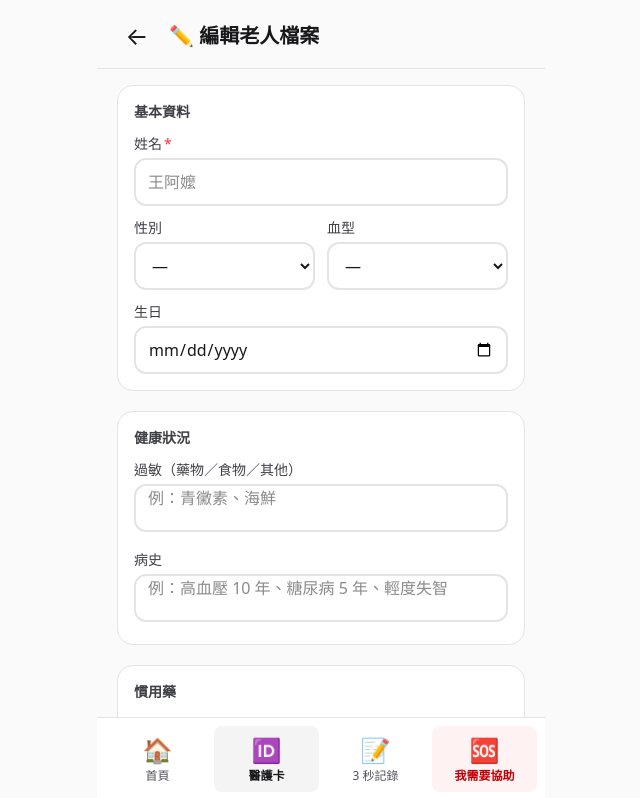
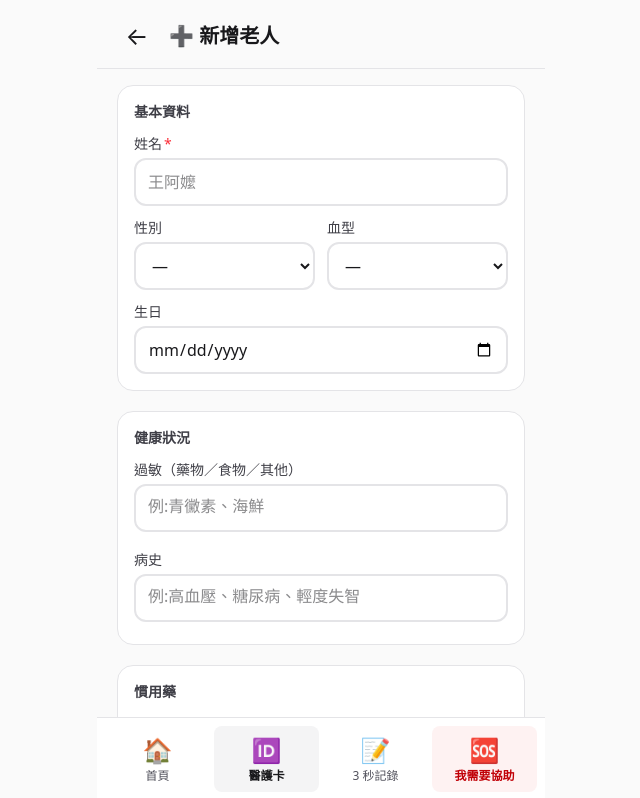
Before and after one commit to YuriCrystal/caretaiwan, a Next.js app: page /card/edit in a window 1280 px wide. Shown: the top 798 px of the page, without its empty margins (319-959 px from the left). Built offline with nearby package versions, Linux system fonts and the light colour scheme.

Commit message:
修：iOS 安全區、離線快取 JS、#13 血壓短句、多老人切換

```diff
--- a/src/app/card/edit/page.tsx
+++ b/src/app/card/edit/page.tsx
@@ -1,27 +1,34 @@
 "use client";
 
-import { useEffect, useState } from "react";
+import { Suspense, useEffect, useState } from "react";
 import Link from "next/link";
-import { useRouter } from "next/navigation";
+import { useRouter, useSearchParams } from "next/navigation";
 import {
-  getElder,
-  saveElder,
+  getElderById,
+  upsertElder,
+  deleteElder,
   emptyElder,
+  setActiveElder,
   type Elder,
   type Medication,
   type Contact,
 } from "@/lib/elder";
 
-export default function EditElderPage() {
+function EditElderInner() {
   const router = useRouter();
+  const searchParams = useSearchParams();
+  const id = searchParams.get("id") ?? "new";
   const [elder, setElder] = useState<Elder>(emptyElder());
   const [loaded, setLoaded] = useState(false);
+  const [confirmDelete, setConfirmDelete] = useState(false);
 
   useEffect(() => {
-    const existing = getElder();
-    if (existing) setElder(existing);
+    if (id !== "new") {
+      const e = getElderById(id);
+      if (e) setElder(e);
+    }
     setLoaded(true);
-  }, []);
+  }, [id]);
 
   const update = <K extends keyof Elder>(k: K, v: Elder[K]) =>
     setElder((e) => ({ ...e, [k]: v }));
@@ -47,7 +54,13 @@ export default function EditElderPage() {
     update("contacts", elder.contacts.filter((_, idx) => idx !== i));
 
   const handleSave = () => {
-    saveElder(elder);
+    const saved = upsertElder(elder);
+    setActiveElder(saved.elders[saved.elders.length - 1].id);
+    router.push("/card");
+  };
+
+  const handleDelete = () => {
+    if (id !== "new") deleteElder(id);
     router.push("/card");
   };
 
@@ -64,11 +77,12 @@ export default function EditElderPage() {
         >
           ←
         </Link>
-        <h1 className="text-xl font-bold">✏️ 編輯老人檔案</h1>
+        <h1 className="text-xl font-bold">
+          {id === "new" ? "➕ 新增老人" : "✏️ 編輯檔案"}
+        </h1>
       </header>
 
       <div className="px-5 pt-4 space-y-5">
-        {/* Basic */}
         <FormSection title="基本資料">
           <Field label="姓名" required>
             <input
@@ -116,44 +130,39 @@ export default function EditElderPage() {
           </Field>
         </FormSection>
 
-        {/* Health */}
         <FormSection title="健康狀況">
           <Field label="過敏（藥物／食物／其他）">
             <textarea
               value={elder.allergies}
               onChange={(e) => update("allergies", e.target.value)}
-              placeholder="例：青黴素、海鮮"
+              placeholder="例:青黴素、海鮮"
               rows={2}
-              className={inputCls + " resize-none"}
+              className={inputCls + " resize-none py-2"}
             />
           </Field>
           <Field label="病史">
             <textarea
               value={elder.history}
               onChange={(e) => update("history", e.target.value)}
-              placeholder="例：高血壓 10 年、糖尿病 5 年、輕度失智"
+              placeholder="例:高血壓、糖尿病、輕度失智"
               rows={3}
-              className={inputCls + " resize-none"}
+              className={inputCls + " resize-none py-2"}
             />
           </Field>
         </FormSection>
 
-        {/* Medications */}
         <FormSection title="慣用藥">
           {elder.medications.length === 0 && (
             <p className="text-sm text-zinc-500 mb-2">尚未新增</p>
           )}
           <div className="space-y-3">
             {elder.medications.map((m, i) => (
-              <div
-                key={i}
-                className="p-3 bg-zinc-50 dark:bg-zinc-800 rounded-xl space-y-2"
-              >
+              <div key={i} className="p-3 bg-zinc-50 dark:bg-zinc-800 rounded-xl space-y-2">
                 <input
                   type="text"
                   value={m.name}
                   onChange={(e) => updateMed(i, "name", e.target.value)}
-                  placeholder="藥名（如：脈優錠）"
+                  placeholder="藥名（如:脈優錠）"
                   className={inputCls}
                 />
                 <div className="grid grid-cols-2 gap-2">
@@ -189,14 +198,13 @@ export default function EditElderPage() {
           </button>
         </FormSection>
 
-        {/* Doctor / Hospital */}
         <FormSection title="主治醫療">
           <Field label="主治醫師">
             <input
               type="text"
               value={elder.doctor}
               onChange={(e) => update("doctor", e.target.value)}
-              placeholder="例：陳醫師（內科）"
+              placeholder="例:陳醫師（內科）"
               className={inputCls}
             />
           </Field>
@@ -205,23 +213,19 @@ export default function EditElderPage() {
               type="text"
               value={elder.hospital}
               onChange={(e) => update("hospital", e.target.value)}
-              placeholder="例：台北榮總"
+              placeholder="例:台北榮總"
               className={inputCls}
             />
           </Field>
         </FormSection>
 
-        {/* Contacts */}
         <FormSection title="緊急聯絡人">
           {elder.contacts.length === 0 && (
             <p className="text-sm text-zinc-500 mb-2">尚未新增</p>
           )}
           <div className="space-y-3">
             {elder.contacts.map((c, i) => (
-              <div
-                key={i}
-                className="p-3 bg-zinc-50 dark:bg-zinc-800 rounded-xl space-y-2"
-              >
+              <div key={i} className="p-3 bg-zinc-50 dark:bg-zinc-800 rounded-xl space-y-2">
                 <div className="grid grid-cols-2 gap-2">
                   <input
                     type="text"
@@ -275,6 +279,43 @@ export default function EditElderPage() {
             <p className="text-xs text-zinc-500 text-center">請先填姓名</p>
           )}
         </div>
+
+        {/* Delete (existing only) */}
+        {id !== "new" && (
+          <div className="pt-4">
+            {!confirmDelete ? (
+              <button
+                onClick={() => setConfirmDelete(true)}
+                className="w-full h-12 border border-red-300 dark:border-red-800 text-red-600 dark:text-red-400 rounded-xl font-semibold active:bg-red-50 dark:active:bg-red-950"
+              >
+                🗑️ 刪除此筆檔案
+              </button>
+            ) : (
+              <div className="p-4 bg-red-50 dark:bg-red-950 border border-red-300 dark:border-red-800 rounded-xl">
+                <p className="font-semibold text-red-900 dark:text-red-100">
+                  確定刪除「{elder.name || "這位"}」？
+                </p>
+                <p className="text-xs text-red-800 dark:text-red-200 mt-1">
+                  刪除後無法復原（本地資料）
+                </p>
+                <div className="flex gap-2 mt-3">
+                  <button
+                    onClick={() => setConfirmDelete(false)}
+                    className="flex-1 h-12 bg-white dark:bg-zinc-900 rounded-xl font-semibold border border-zinc-200 dark:border-zinc-800"
+                  >
+                    取消
+                  </button>
+                  <button
+                    onClick={handleDelete}
+                    className="flex-1 h-12 bg-red-600 active:bg-red-700 text-white rounded-xl font-semibold"
+                  >
+                    確定刪除
+                  </button>
+                </div>
+              </div>
+            )}
+          </div>
+        )}
       </div>
     </main>
   );
@@ -286,9 +327,7 @@ const inputCls =
 function FormSection({ title, children }: { title: string; children: React.ReactNode }) {
   return (
     <section className="p-4 bg-white dark:bg-zinc-900 rounded-2xl border border-zinc-200 dark:border-zinc-800">
-      <h2 className="text-sm font-bold text-zinc-700 dark:text-zinc-300 mb-3">
-        {title}
-      </h2>
+      <h2 className="text-sm font-bold text-zinc-700 dark:text-zinc-300 mb-3">{title}</h2>
       <div className="space-y-3">{children}</div>
     </section>
   );
@@ -313,3 +352,11 @@ function Field({
     </div>
   );
 }
+
+export default function EditElderPage() {
+  return (
+    <Suspense fallback={<main className="flex flex-col flex-1 pb-32" />}>
+      <EditElderInner />
+    </Suspense>
+  );
+}
--- a/src/app/card/page.tsx
+++ b/src/app/card/page.tsx
@@ -2,26 +2,43 @@
 
 import { useEffect, useState } from "react";
 import Link from "next/link";
-import { getElder, calculateAge, type Elder } from "@/lib/elder";
+import {
+  getStore,
+  setActiveElder,
+  calculateAge,
+  type Elder,
+} from "@/lib/elder";
 
 export default function CardPage() {
-  const [elder, setElder] = useState<Elder | null>(null);
+  const [elders, setElders] = useState<Elder[]>([]);
+  const [activeId, setActiveId] = useState<string>("");
   const [loaded, setLoaded] = useState(false);
+  const [showSwitch, setShowSwitch] = useState(false);
 
   useEffect(() => {
-    setElder(getElder());
+    const s = getStore();
+    setElders(s.elders);
+    setActiveId(s.activeId || s.elders[0]?.id || "");
     setLoaded(true);
   }, []);
+
+  const elder = elders.find((e) => e.id === activeId) ?? elders[0] ?? null;
+
+  const handleSwitch = (id: string) => {
+    setActiveId(id);
+    setActiveElder(id);
+    setShowSwitch(false);
+  };
 
   if (!loaded) {
     return <main className="flex flex-col flex-1 pb-32" />;
   }
 
-  // No data: prompt to create
-  if (!elder || !elder.name) {
+  // Empty state
+  if (elders.length === 0) {
     return (
       <main className="flex flex-col flex-1 pb-32">
-        <Header />
+        <Header elderCount={0} />
         <div className="px-5 pt-8">
           <div className="p-8 bg-white dark:bg-zinc-900 rounded-2xl border-2 border-dashed border-zinc-300 dark:border-zinc-700 text-center">
             <div className="text-5xl mb-3">🆔</div>
@@ -30,7 +47,7 @@ export default function CardPage() {
               填寫後，這張卡片可在就醫時直接給醫護看
             </p>
             <Link
-              href="/card/edit"
+              href="/card/edit?id=new"
               className="inline-block px-6 h-12 leading-[3rem] bg-zinc-900 dark:bg-zinc-100 text-white dark:text-zinc-900 rounded-2xl font-bold"
             >
               建立檔案
@@ -41,18 +58,89 @@ export default function CardPage() {
     );
   }
 
+  if (!elder) {
+    return null;
+  }
+
   const age = calculateAge(elder.birthday);
-  const genderLabel = elder.gender === "male" ? "男" : elder.gender === "female" ? "女" : "";
+  const genderLabel =
+    elder.gender === "male" ? "男" : elder.gender === "female" ? "女" : "";
 
   return (
     <main className="flex flex-col flex-1 pb-32">
-      <Header />
+      <Header elderCount={elders.length} onSwitch={() => setShowSwitch(true)} />
+
+      {/* Switch sheet */}
+      {showSwitch && (
+        <div
+          className="fixed inset-0 bg-black/50 z-40 flex items-end justify-center"
+          onClick={() => setShowSwitch(false)}
+        >
+          <div
+            className="w-full max-w-md bg-white dark:bg-zinc-900 rounded-t-3xl p-5 pb-[calc(env(safe-area-inset-bottom)+1.5rem)]"
+            onClick={(e) => e.stopPropagation()}
+          >
+            <div className="w-12 h-1.5 bg-zinc-300 dark:bg-zinc-700 rounded-full mx-auto mb-4" />
+            <h2 className="text-lg font-bold mb-3">切換老人</h2>
+            <div className="space-y-2">
+              {elders.map((e) => {
+                const active = e.id === activeId;
+                return (
+                  <button
+                    key={e.id}
+                    onClick={() => handleSwitch(e.id)}
+                    className={`w-full flex items-center gap-3 p-4 rounded-xl border-2 ${
+                      active
+                        ? "border-zinc-900 dark:border-zinc-100 bg-zinc-100 dark:bg-zinc-800"
+                        : "border-zinc-200 dark:border-zinc-800 bg-white dark:bg-zinc-900 active:bg-zinc-50 dark:active:bg-zinc-800"
+                    }`}
+                  >
+                    <span className="text-2xl">👴</span>
+                    <div className="flex-1 text-left">
+                      <div className="font-semibold">{e.name || "未命名"}</div>
+                      <div className="text-xs text-zinc-500">
+                        {[
+                          e.gender === "male" ? "男" : e.gender === "female" ? "女" : null,
+                          calculateAge(e.birthday) !== null
+                            ? `${calculateAge(e.birthday)} 歲`
+                            : null,
+                          e.bloodType ? `${e.bloodType} 型` : null,
+                        ]
+                          .filter(Boolean)
+                          .join(" ・ ") || "—"}
+                      </div>
+                    </div>
+                    {active && (
+                      <span className="text-xs px-2 py-0.5 bg-zinc-900 text-zinc-50 dark:bg-zinc-100 dark:text-zinc-900 rounded-full">
+                        目前
+                      </span>
+                    )}
+                  </button>
+                );
+              })}
+              <Link
+                href="/card/edit?id=new"
+                className="w-full flex items-center justify-center gap-2 p-4 border-2 border-dashed border-zinc-300 dark:border-zinc-700 rounded-xl text-zinc-600 dark:text-zinc-400 font-semibold active:bg-zinc-50 dark:active:bg-zinc-800"
+              >
+                + 新增另一位
+              </Link>
+            </div>
+          </div>
+        </div>
+      )}
 
       <div className="px-5 pt-4 space-y-4">
         {/* Header card: name + key info */}
         <div className="p-5 bg-white dark:bg-zinc-900 rounded-2xl border-2 border-zinc-900 dark:border-zinc-100 shadow-sm">
-          <div className="text-xs text-zinc-500 mb-1">受照顧者 / Patient</div>
-          <div className="text-3xl font-bold tracking-tight">{elder.name}</div>
+          <div className="flex items-center justify-between">
+            <div className="text-xs text-zinc-500">受照顧者 / Patient</div>
+            {elders.length > 1 && (
+              <div className="text-xs text-zinc-500">
+                {elders.findIndex((e) => e.id === elder.id) + 1} / {elders.length}
+              </div>
+            )}
+          </div>
+          <div className="text-3xl font-bold tracking-tight mt-1">{elder.name}</div>
           <div className="flex items-center gap-3 mt-2 text-base text-zinc-700 dark:text-zinc-300">
             {genderLabel && <span>{genderLabel}</span>}
             {age !== null && <span>{age} 歲</span>}
@@ -64,14 +152,12 @@ export default function CardPage() {
           </div>
         </div>
 
-        {/* Allergies — most critical */}
         {elder.allergies && (
           <Section title="⚠️ 過敏" emphasis>
             <p className="text-base whitespace-pre-wrap leading-relaxed">{elder.allergies}</p>
           </Section>
         )}
 
-        {/* Medications */}
         {elder.medications.length > 0 && (
           <Section title="💊 慣用藥">
             <ul className="space-y-2">
@@ -87,14 +173,12 @@ export default function CardPage() {
           </Section>
         )}
 
-        {/* History */}
         {elder.history && (
           <Section title="📋 病史">
             <p className="text-base whitespace-pre-wrap leading-relaxed">{elder.history}</p>
           </Section>
         )}
 
-        {/* Doctor / Hospital */}
         {(elder.doctor || elder.hospital) && (
           <Section title="🏥 主治醫療">
             {elder.doctor && (
@@ -112,7 +196,6 @@ export default function CardPage() {
           </Section>
         )}
 
-        {/* Contacts */}
         {elder.contacts.length > 0 && (
           <Section title="📞 緊急聯絡人">
             <div className="space-y-2">
@@ -135,19 +218,24 @@ export default function CardPage() {
           </Section>
         )}
 
-        {/* Edit button */}
         <Link
-          href="/card/edit"
+          href={`/card/edit?id=${elder.id}`}
           className="block text-center py-3 text-sm text-zinc-500 dark:text-zinc-400 active:text-zinc-700 dark:active:text-zinc-200"
         >
-          ✏️ 編輯檔案
+          ✏️ 編輯這位的檔案
         </Link>
       </div>
     </main>
   );
 }
 
-function Header() {
+function Header({
+  elderCount,
+  onSwitch,
+}: {
+  elderCount: number;
+  onSwitch?: () => void;
+}) {
   return (
     <header className="px-5 pt-4 pb-3 flex items-center gap-3 border-b border-zinc-200 dark:border-zinc-800">
       <Link
@@ -156,7 +244,23 @@ function Header() {
       >
         ←
       </Link>
-      <h1 className="text-xl font-bold">🆔 醫護卡</h1>
+      <h1 className="text-xl font-bold flex-1">🆔 醫護卡</h1>
+      {elderCount > 1 && onSwitch && (
+        <button
+          onClick={onSwitch}
+          className="px-3 h-10 rounded-full bg-zinc-100 dark:bg-zinc-800 text-sm font-semibold active:bg-zinc-200 dark:active:bg-zinc-700"
+        >
+          ⇆ 切換 ({elderCount})
+        </button>
+      )}
+      {elderCount === 1 && (
+        <Link
+          href="/card/edit?id=new"
+          className="px-3 h-10 leading-10 rounded-full bg-zinc-100 dark:bg-zinc-800 text-sm font-semibold active:bg-zinc-200 dark:active:bg-zinc-700"
+        >
+          + 新增
+        </Link>
+      )}
     </header>
   );
 }
--- a/src/app/layout.tsx
+++ b/src/app/layout.tsx
@@ -16,6 +16,7 @@ export const viewport: Viewport = {
   maximumScale: 1,
   userScalable: false,
   themeColor: "#0f172a",
+  viewportFit: "cover", // iOS Dynamic Island / notch safe area
 };
 
 export default function RootLayout({
@@ -34,7 +35,7 @@ export default function RootLayout({
         />
       </head>
       <body className="min-h-full flex flex-col bg-zinc-50 dark:bg-zinc-950 text-zinc-900 dark:text-zinc-50 font-sans">
-        <div className="mx-auto w-full max-w-md min-h-screen flex flex-col">
+        <div className="mx-auto w-full max-w-md min-h-screen flex flex-col pt-[env(safe-area-inset-top)]">
           {children}
         </div>
         <BottomNav />
--- a/src/lib/elder.ts
+++ b/src/lib/elder.ts
@@ -1,53 +1,117 @@
-// 老人健康檔案（模組 C）— Phase 1 localStorage 版
-// Phase 2 將接 Supabase 雲端同步
+// 老人健康檔案（模組 C）— 支援多位老人
 
 export type Medication = {
-  name: string;       // 藥名
-  dose: string;       // 劑量（例：1 顆 / 5mg）
-  time: string;       // 時間（例：早餐後 / 三餐＋睡前）
+  name: string;
+  dose: string;
+  time: string;
 };
 
 export type Contact = {
   name: string;
-  relation: string;   // 與老人關係（例：女兒 / 兒子）
+  relation: string;
   phone: string;
 };
 
 export type Elder = {
-  name: string;          // 中文姓名
+  id: string;
+  name: string;
   gender: "male" | "female" | "";
-  birthday: string;      // YYYY-MM-DD
-  bloodType: string;     // A / B / O / AB / 不確定
-  history: string;       // 病史（多行）
-  allergies: string;     // 過敏（多行）
+  birthday: string;
+  bloodType: string;
+  history: string;
+  allergies: string;
   medications: Medication[];
-  doctor: string;        // 主治醫師
-  hospital: string;      // 主要就醫醫院
-  contacts: Contact[];   // 緊急聯絡人（家屬）
+  doctor: string;
+  hospital: string;
+  contacts: Contact[];
   updatedAt: number;
 };
 
-const KEY = "elder";
+type Store = {
+  elders: Elder[];
+  activeId: string;
+};
 
-export function getElder(): Elder | null {
+const KEY = "elderStore";
+const LEGACY_KEY = "elder"; // single-elder format from earlier version
+
+export function genId(): string {
+  return Math.random().toString(36).slice(2, 10) + Date.now().toString(36);
+}
+
+function migrateLegacy(): Store | null {
   if (typeof window === "undefined") return null;
+  const legacy = localStorage.getItem(LEGACY_KEY);
+  if (!legacy) return null;
+  try {
+    const parsed = JSON.parse(legacy);
+    if (parsed && parsed.name) {
+      const elder: Elder = { ...parsed, id: genId() };
+      const store: Store = { elders: [elder], activeId: elder.id };
+      localStorage.setItem(KEY, JSON.stringify(store));
+      localStorage.removeItem(LEGACY_KEY);
+      return store;
+    }
+  } catch {}
+  return null;
+}
+
+export function getStore(): Store {
+  if (typeof window === "undefined") return { elders: [], activeId: "" };
   try {
     const raw = localStorage.getItem(KEY);
-    if (!raw) return null;
-    return JSON.parse(raw) as Elder;
-  } catch {
-    return null;
+    if (raw) return JSON.parse(raw) as Store;
+  } catch {}
+  const migrated = migrateLegacy();
+  if (migrated) return migrated;
+  return { elders: [], activeId: "" };
+}
+
+export function saveStore(store: Store) {
+  if (typeof window === "undefined") return;
+  localStorage.setItem(KEY, JSON.stringify(store));
+}
+
+export function getActiveElder(): Elder | null {
+  const s = getStore();
+  return s.elders.find((e) => e.id === s.activeId) ?? s.elders[0] ?? null;
+}
+
+export function getElderById(id: string): Elder | null {
+  return getStore().elders.find((e) => e.id === id) ?? null;
+}
+
+export function setActiveElder(id: string) {
+  const s = getStore();
+  if (s.elders.find((e) => e.id === id)) {
+    s.activeId = id;
+    saveStore(s);
   }
 }
 
-export function saveElder(elder: Elder) {
-  if (typeof window === "undefined") return;
+export function upsertElder(elder: Elder): Store {
+  const s = getStore();
   elder.updatedAt = Date.now();
-  localStorage.setItem(KEY, JSON.stringify(elder));
+  if (!elder.id) elder.id = genId();
+  const idx = s.elders.findIndex((e) => e.id === elder.id);
+  if (idx >= 0) s.elders[idx] = elder;
+  else s.elders.push(elder);
+  if (!s.activeId) s.activeId = elder.id;
+  saveStore(s);
+  return s;
+}
+
+export function deleteElder(id: string): Store {
+  const s = getStore();
+  s.elders = s.elders.filter((e) => e.id !== id);
+  if (s.activeId === id) s.activeId = s.elders[0]?.id ?? "";
+  saveStore(s);
+  return s;
 }
 
 export function emptyElder(): Elder {
   return {
+    id: "",
     name: "",
     gender: "",
     birthday: "",
--- a/src/lib/hospital-phrases.ts
+++ b/src/lib/hospital-phrases.ts
@@ -104,6 +104,12 @@ export const SCENARIO_PHRASES: Record<string, Phrase> = {
     id: "Suhu tubuhnya terlalu rendah. Mungkin hipotermia.",
     vi: "Nhiệt độ cơ thể quá thấp. Có thể bị hạ thân nhiệt.",
   },
+  "13": {
+    zh: "他血壓太高（超過 180/110），有頭痛／視力模糊／胸痛。",
+    en: "His blood pressure is too high (over 180/110), with headache / blurred vision / chest pain.",
+    id: "Tekanan darahnya terlalu tinggi (di atas 180/110), disertai sakit kepala / penglihatan kabur / nyeri dada.",
+    vi: "Huyết áp quá cao (trên 180/110), kèm đau đầu / mờ mắt / đau ngực.",
+  },
   "15": {
     zh: "他血糖太低（< 70），快不行了。",
     en: "His blood sugar is too low (below 70). It's an emergency.",
```
Also changed, not shown: public/sw.js (+44 -22 lines), 1 other file (tests, documents, lock files or other folders).
